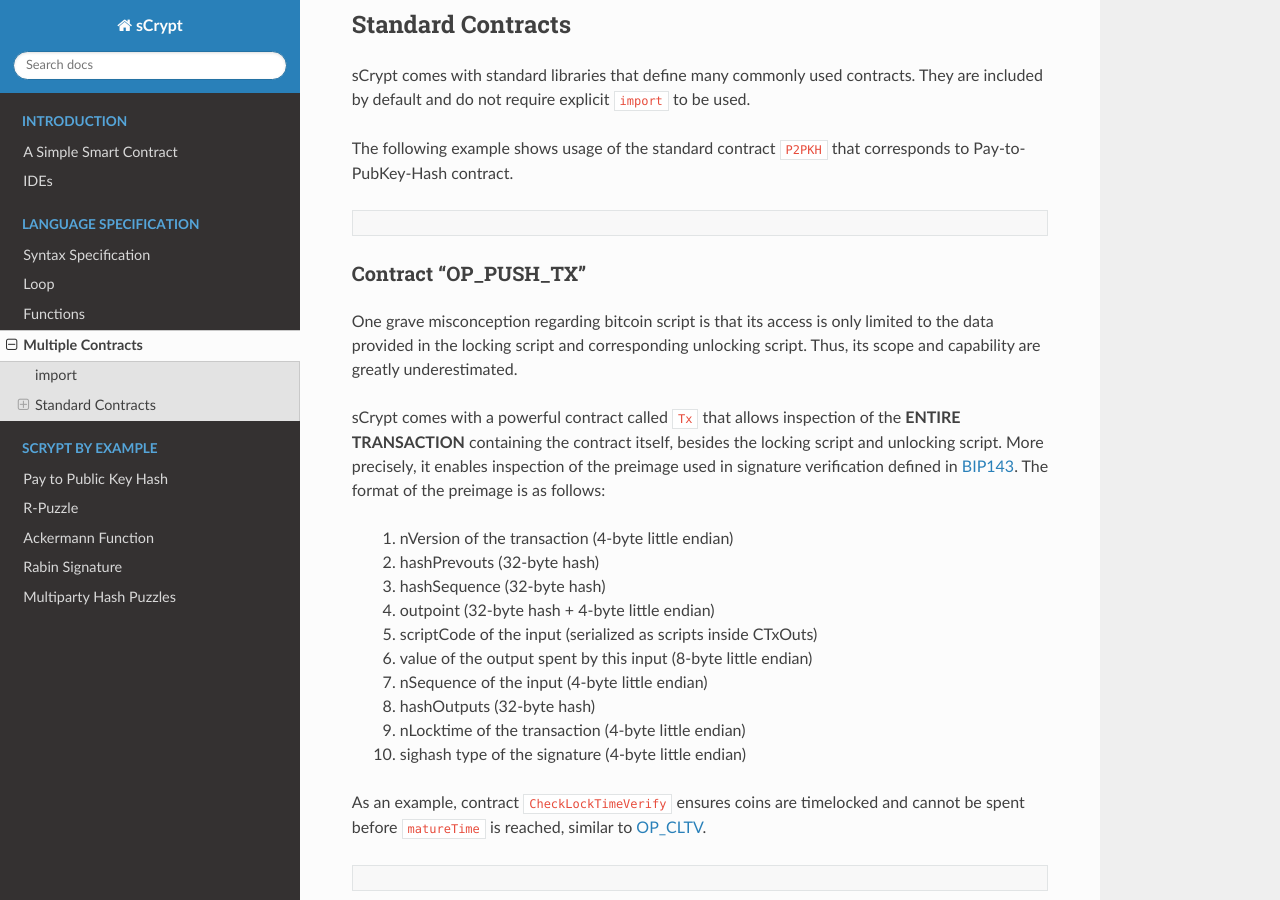
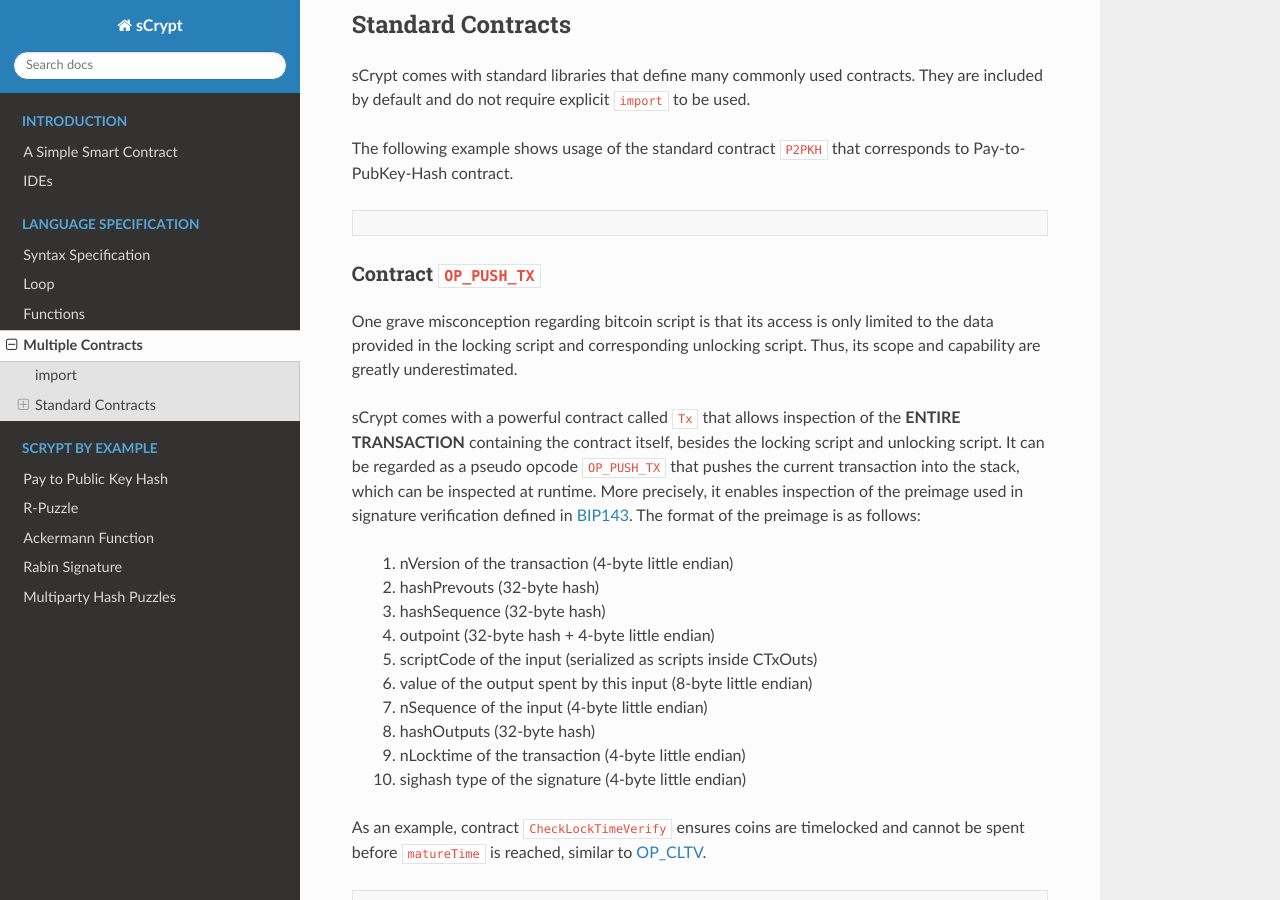
Before and after one commit to sCrypt-Inc/specification, a Sphinx documentation site: the page built from docs/contracts.rst, in a window 1280 px wide and 900 px high, scrolled down 647 px. Built offline with Sphinx 7.4.7 and the Read the Docs theme 2.0.0, drawn with Linux system fonts in a browser that asks for light colours.

Commit message:
add some more explanation on OP_PUSH_TX

```diff
--- a/docs/contracts.rst
+++ b/docs/contracts.rst
@@ -81,12 +81,13 @@ The following example shows usage of the standard contract ``P2PKH`` that corres
     }
 
 
-Contract "OP_PUSH_TX"
----------------------
+Contract ``OP_PUSH_TX``
+-----------------------
 One grave misconception regarding bitcoin script is that its access is only limited to the data provided in the locking script and corresponding unlocking script.
 Thus, its scope and capability are greatly underestimated.
 
 sCrypt comes with a powerful contract called ``Tx`` that allows inspection of the **ENTIRE TRANSACTION** containing the contract itself, besides the locking script and unlocking script.
+It can be regarded as a pseudo opcode ``OP_PUSH_TX`` that pushes the current transaction into the stack, which can be inspected at runtime.
 More precisely, it enables inspection of the preimage used in signature verification defined in `BIP143`_.
 The format of the preimage is as follows:
 
```
